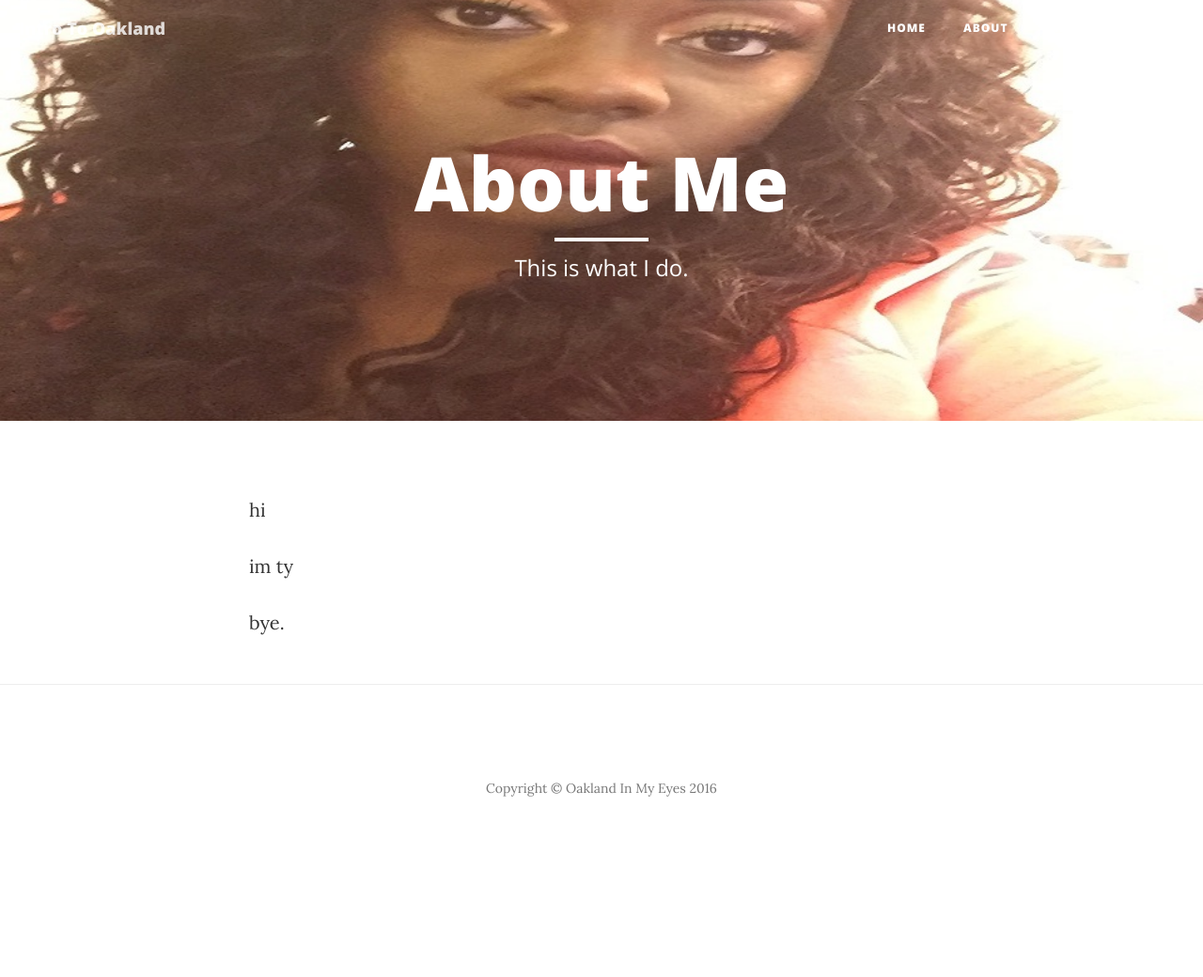
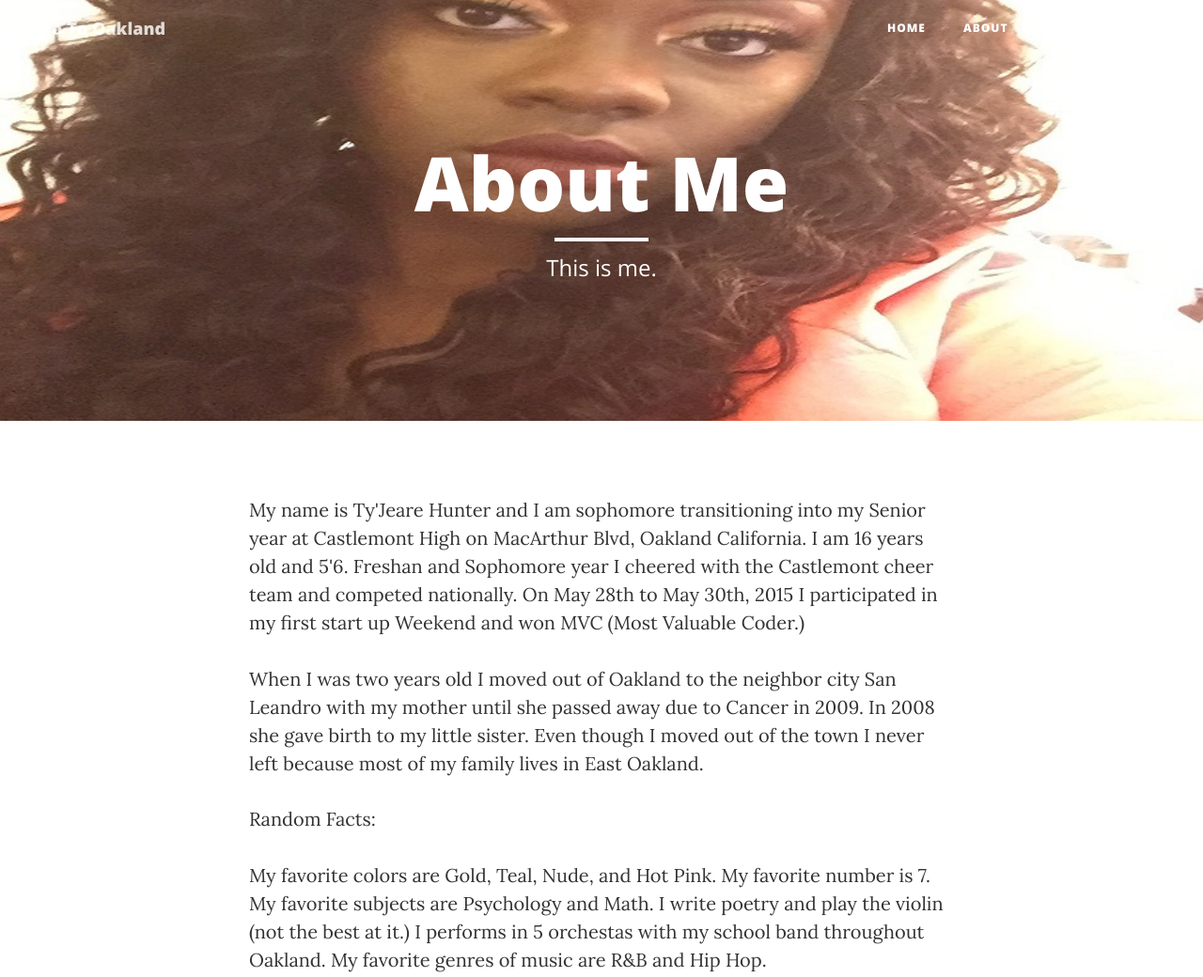
Before and after one commit to 1thaii/1thaii.github.io, a website: page about.html in a window 1280 px wide. Shown: the top 1040 px of the page at 94% size. Before the commit the page ends 915 px from the top, so only its background shows below. Drawn offline with nearby package versions, Linux system fonts and the light colour scheme.

Commit message:
About me info +

```diff
--- a/about.html
+++ b/about.html
@@ -76,7 +76,7 @@
                     <div class="page-heading">
                         <h1>About Me</h1>
                         <hr class="small">
-                        <span class="subheading">This is what I do.</span>
+                        <span class="subheading">This is me.</span>
                     </div>
                 </div>
             </div>
@@ -87,9 +87,11 @@
     <div class="container">
         <div class="row">
             <div class="col-lg-8 col-lg-offset-2 col-md-10 col-md-offset-1">
-                <p>hi</p>
-                <p>im ty</p>
-                <p>bye.</p>
+                <p>My name is Ty'Jeare Hunter and I am sophomore transitioning into my Senior year at Castlemont High on MacArthur Blvd, Oakland California. I am 16 years old and 5'6. Freshan and Sophomore year I cheered with the Castlemont cheer team and competed nationally. On May 28th to May 30th, 2015 I participated in my first start up Weekend and won MVC (Most Valuable Coder.)</p>
+
+                <p>When I was two years old I moved out of Oakland to the neighbor city San Leandro with my mother until she passed away due to Cancer in 2009. In 2008 she gave birth to my little sister. Even though I moved out of the town I never left because most of my family lives in East Oakland. </p>
+                <span class="subheading">Random Facts: </span>
+                <p>My favorite colors are Gold, Teal, Nude, and Hot Pink. My favorite number is 7. My favorite subjects are Psychology and Math. I write poetry and play the violin (not the best at it.) I performs in 5 orchestas with my school band throughout Oakland. My favorite genres of music are R&B and Hip Hop. </p>
             </div>
         </div>
     </div>
```
